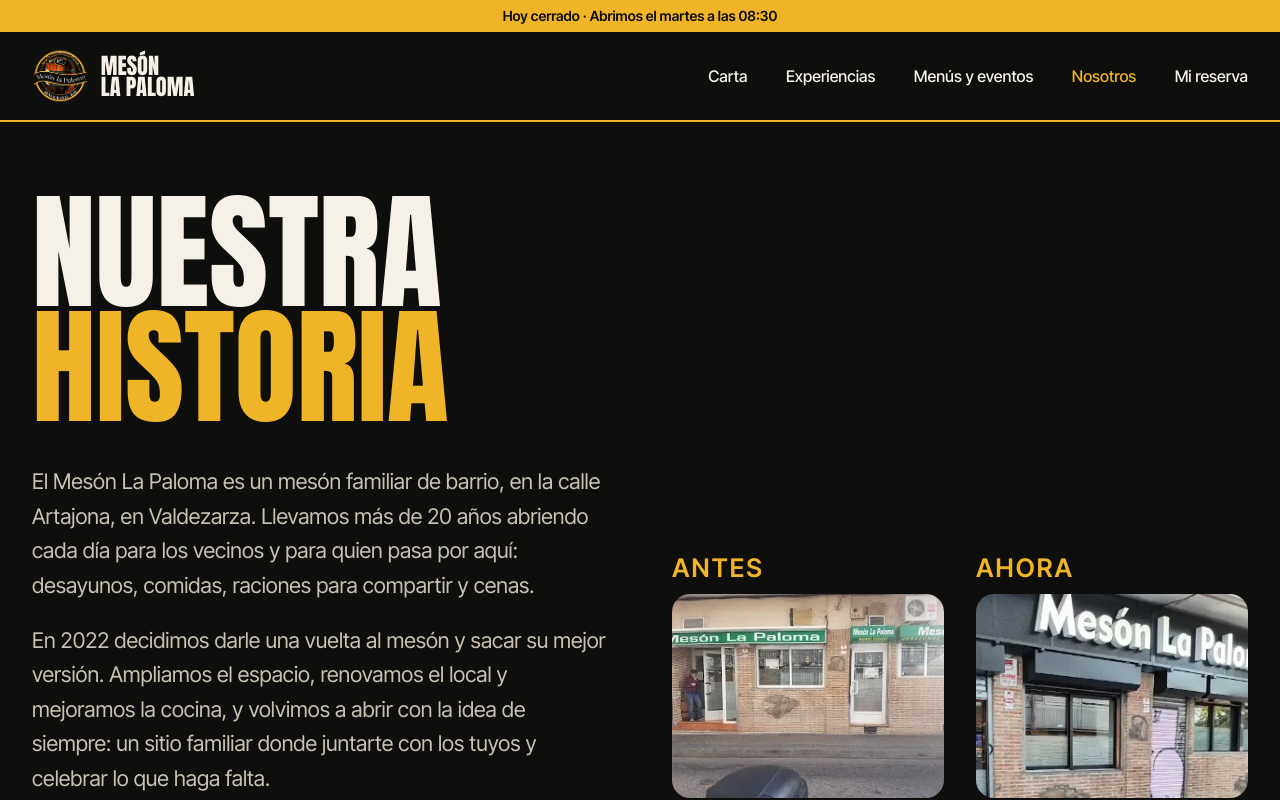
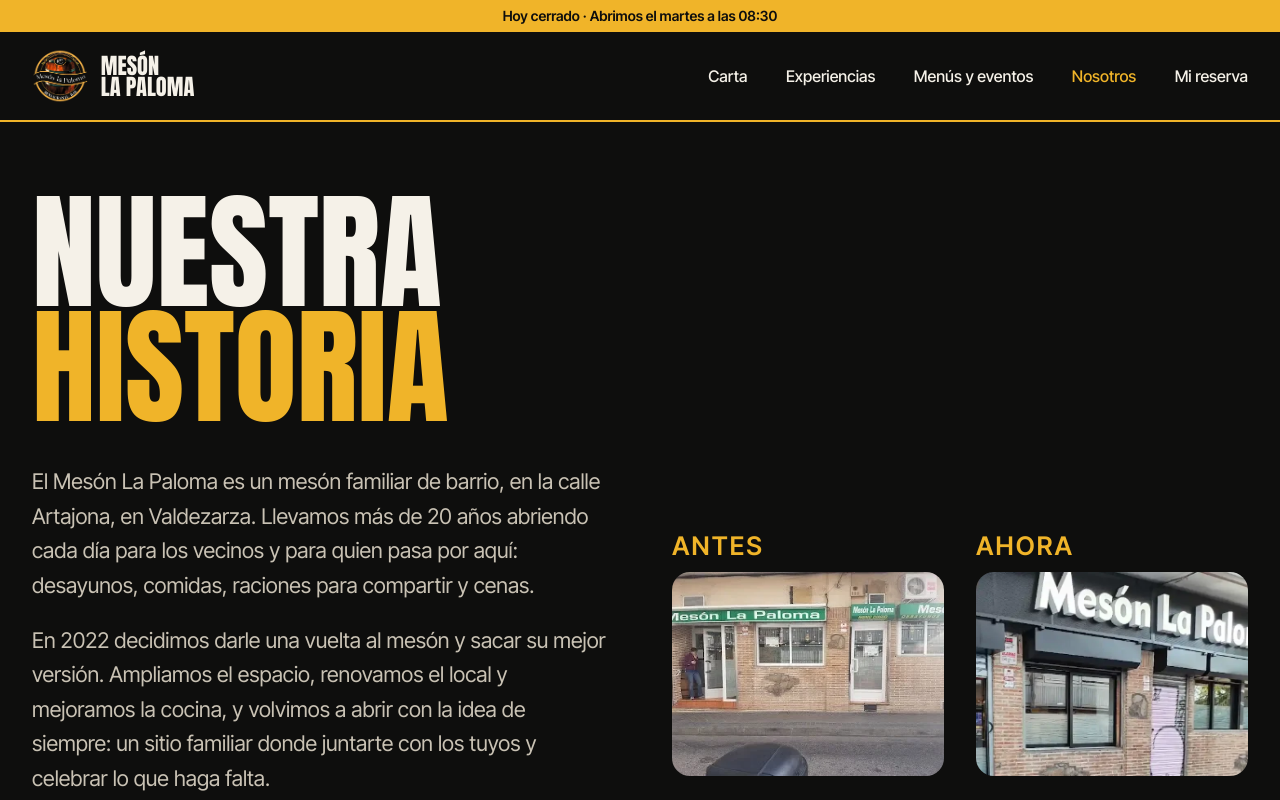
Before and after one commit to Magapp92/Meson_la_Paloma, a Next.js app in the folder frontend/: page /nosotros in a window 1280 px wide. Shown: the top 800 px of the page. Built offline with nearby package versions, Linux system fonts and the light colour scheme.

Commit message:
Subir las fachadas de Nosotros para centrarlas con el texto
Margen inferior de 2.75rem en .Facades: centrado en su celda, sube el bloque lo que mide medio rótulo y el centro de las fotos coincide con el del texto. En el móvil, sin margen.

```diff
--- a/frontend/views/about/about.css
+++ b/frontend/views/about/about.css
@@ -62,8 +62,12 @@
 
 /* ANTES Y AHORA */
 
-/* Las dos fachadas una al lado de la otra: primero antes y luego ahora */
+/* Las dos fachadas una al lado de la otra: primero antes y luego ahora.
+   El rótulo de encima empuja las fotos hacia abajo; el margen de abajo sube el bloque la mitad de lo que mide
+   (está centrado en su celda), y así el centro de las fotos queda a la altura del centro del texto */
 .Facades{
+    margin-bottom: 2.75rem;
+
     display: grid;
     grid-template-columns: repeat(2, 1fr);
     gap: 2rem;
@@ -170,6 +174,11 @@ body:has(.AboutBooking) .Footer{
     .AboutStory{
         grid-template-columns: 1fr;
     }
+
+    /* Debajo del texto ya no hace falta subir las fachadas */
+    .Facades{
+        margin-bottom: 0;
+    }
     .Venue-list{
         grid-template-columns: repeat(2, 1fr);
     }
```
